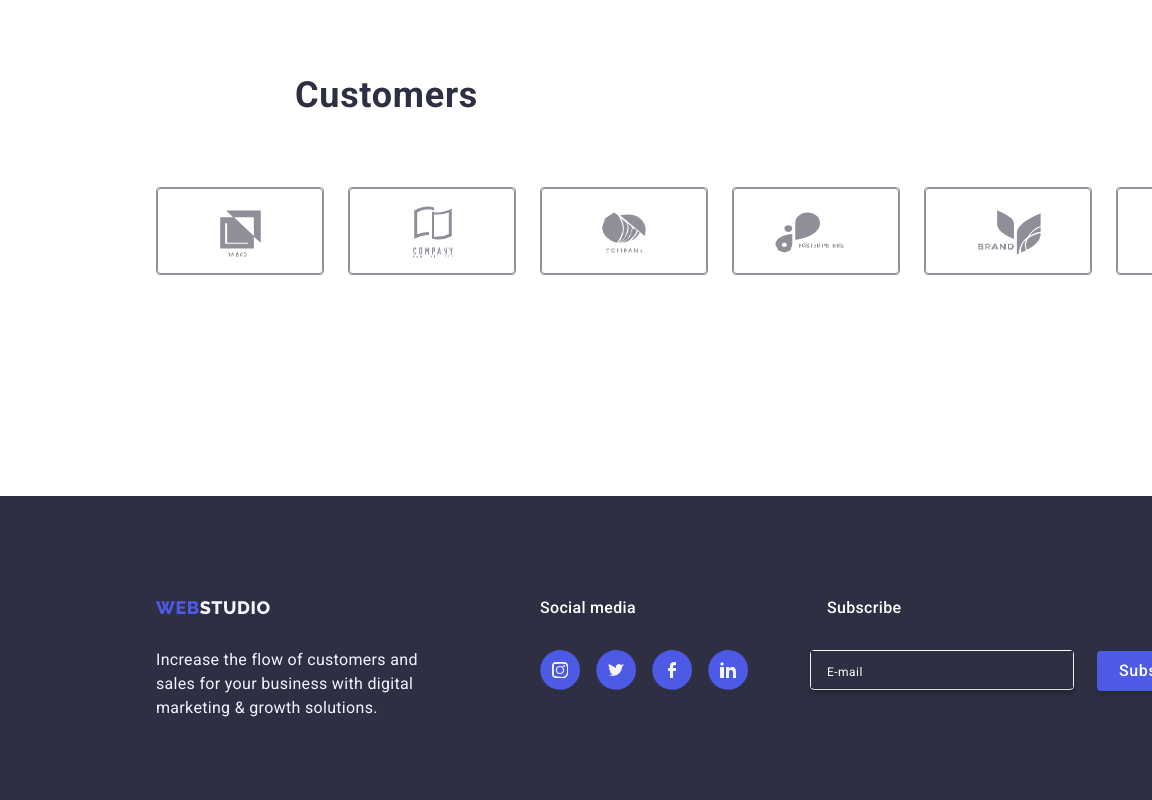
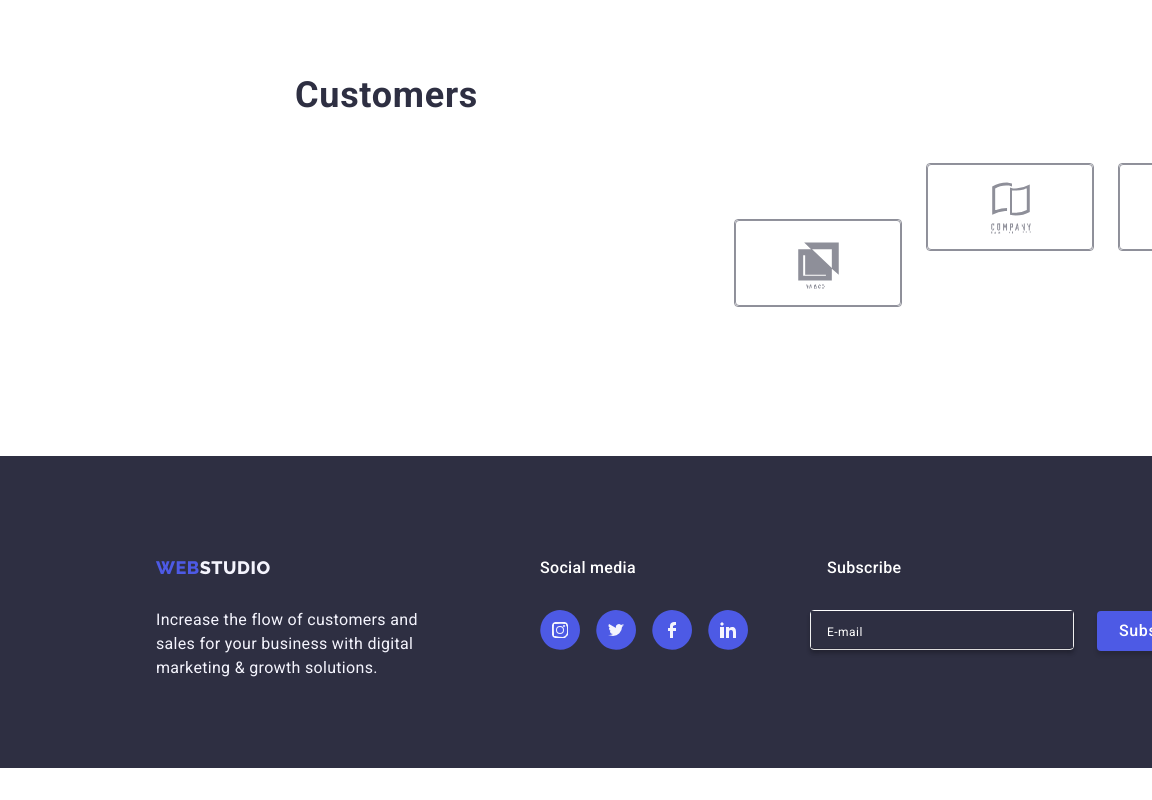
Before and after one commit to Reuelle/goit-markup-hw-07, a plain HTML site: page index.html in a window 768 px wide. Shown: the part 2331-3131 px from the top of the page, 1152 px wide, since content can reach past the window. After the commit the page ends 3099 px from the top, so only its background shows below. Drawn offline with nearby package versions, Linux system fonts and the light colour scheme.

Commit message:
Update styles.css

```diff
--- a/css/styles.css
+++ b/css/styles.css
@@ -718,19 +718,13 @@ body .team .plate {
     body .team .icon {
         margin-left: 19px;
     }
-body .customer {
-    width: 768px;
+ .customer {
     margin-top: 96px;
-background: #FFF;
 display: flex;
 width: 768px;
 padding-top: 72px;
-flex-direction: column;
-justify-content: flex-end;
-align-items: center;
-gap: 96px;
 position: relative;
-display: block;
+background: #FFF;
 }
 .customer .customer-text {
     margin-left: 295px;
@@ -739,21 +733,11 @@ display: block;
     height: 40px;
     display: block;
 }
-.customer .customer-icon {
-    display: flex;
-    flex-wrap: wrap;
-    width: 768px;
-    margin-top: 96px;
-background: #FFF;
-display: flex;
-width: 768px;
-padding-top: 72px;
-flex-direction: column;
-justify-content: flex-end;
-align-items: center;
-gap: 96px;
-position: relative;
-display: block;
+.customer .logo-1 {
+    display: block;
+    width: 168px;
+    margin-left: 100px;
+    margin-top: 72px;
 }
 }
 /* Styles for screens larger than 1158px */
```
